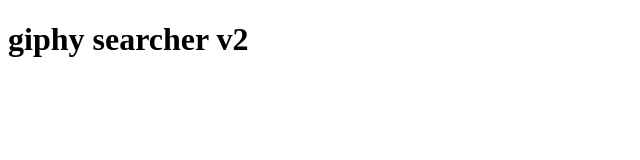
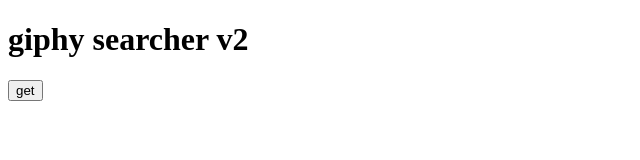
Before and after one commit to Fluffy-Lion/giphy-searcher-v2, a React (Create React App) app: page / in a window 1280 px wide. Shown: the top 160 px of the page, without its empty margins (0-640 px from the left). Built offline with nearby package versions, Linux system fonts and the light colour scheme.

Commit message:
dotenv added with api key

```diff
--- a/package.json
+++ b/package.json
@@ -6,9 +6,11 @@
     "@testing-library/jest-dom": "^5.11.4",
     "@testing-library/react": "^11.1.0",
     "@testing-library/user-event": "^12.1.10",
+    "dotenv": "^10.0.0",
     "react": "^17.0.2",
     "react-dom": "^17.0.2",
     "react-scripts": "4.0.3",
+    "styled-components": "^5.3.1",
     "web-vitals": "^1.0.1"
   },
   "scripts": {
--- a/src/App.js
+++ b/src/App.js
@@ -1,8 +1,30 @@
+import { useState } from "react";
 
 
-function App() {
+const App = () => {
+
+  const [data, setData] = useState([])
+  const [random, setRandom] = useState({})
+  const [loaded, setLoaded] = useState(false)
+  const [favourites, setFavourites] = useState([])
+
+  const getRandom = async () => {
+    const key = process.env.REACT_APP_API_KEY
+
+    try {
+      let response = await fetch(`https://api.giphy.com/v1/gifs/random?api_key=${key}`)
+      let newData = await response.json()
+      setRandom(newData)
+      setLoaded(true)
+    } catch (error) {
+      console.log(error)
+    }
+  }
   return (
-    <h1>giphy searcher v2</h1>
+    <div>
+      <h1>giphy searcher v2</h1>
+      <button onClick={getRandom}>get</button>
+    </div>
   );
 }
 
```
Also changed, not shown: 2 other files (tests, documents, lock files or other folders).
